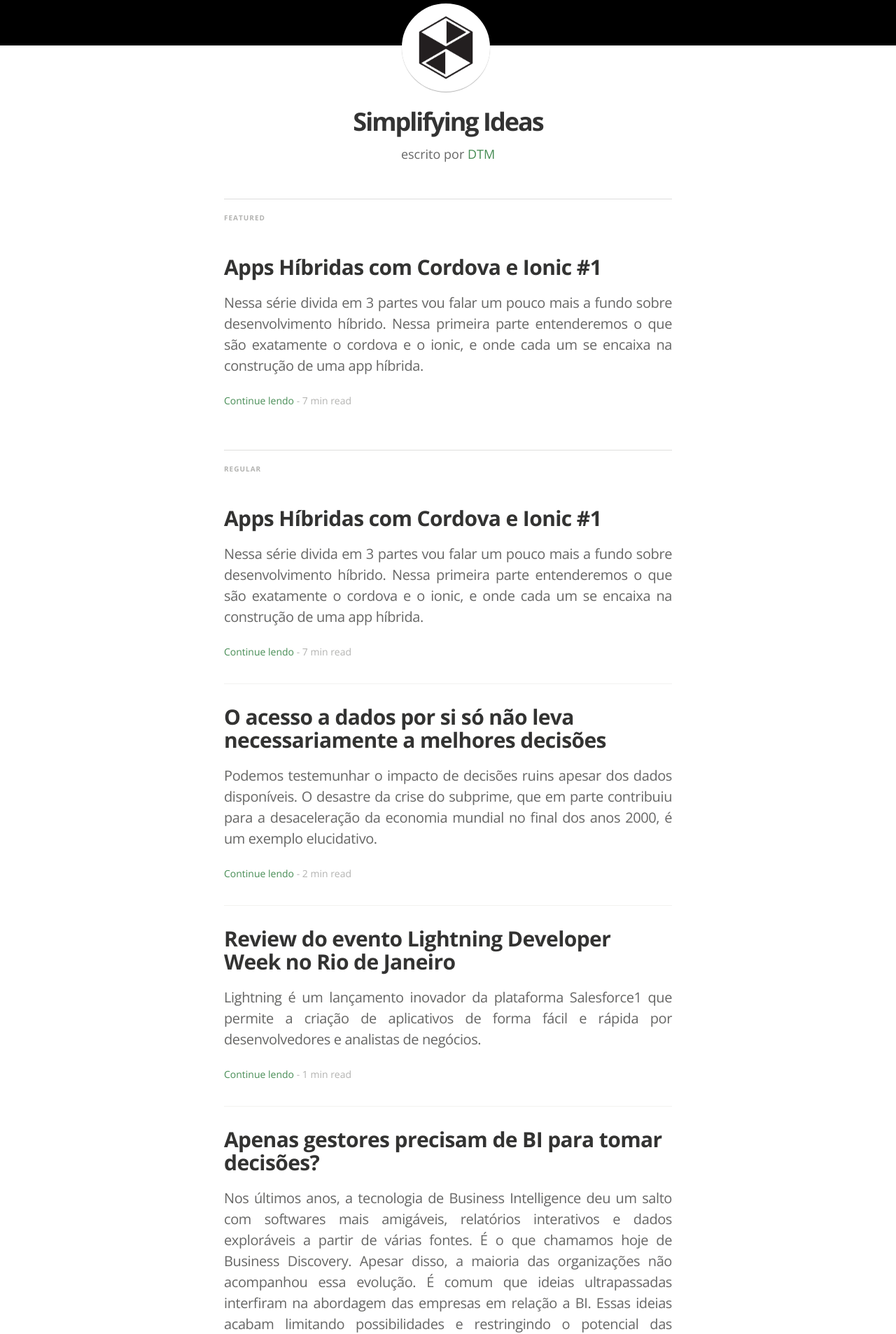
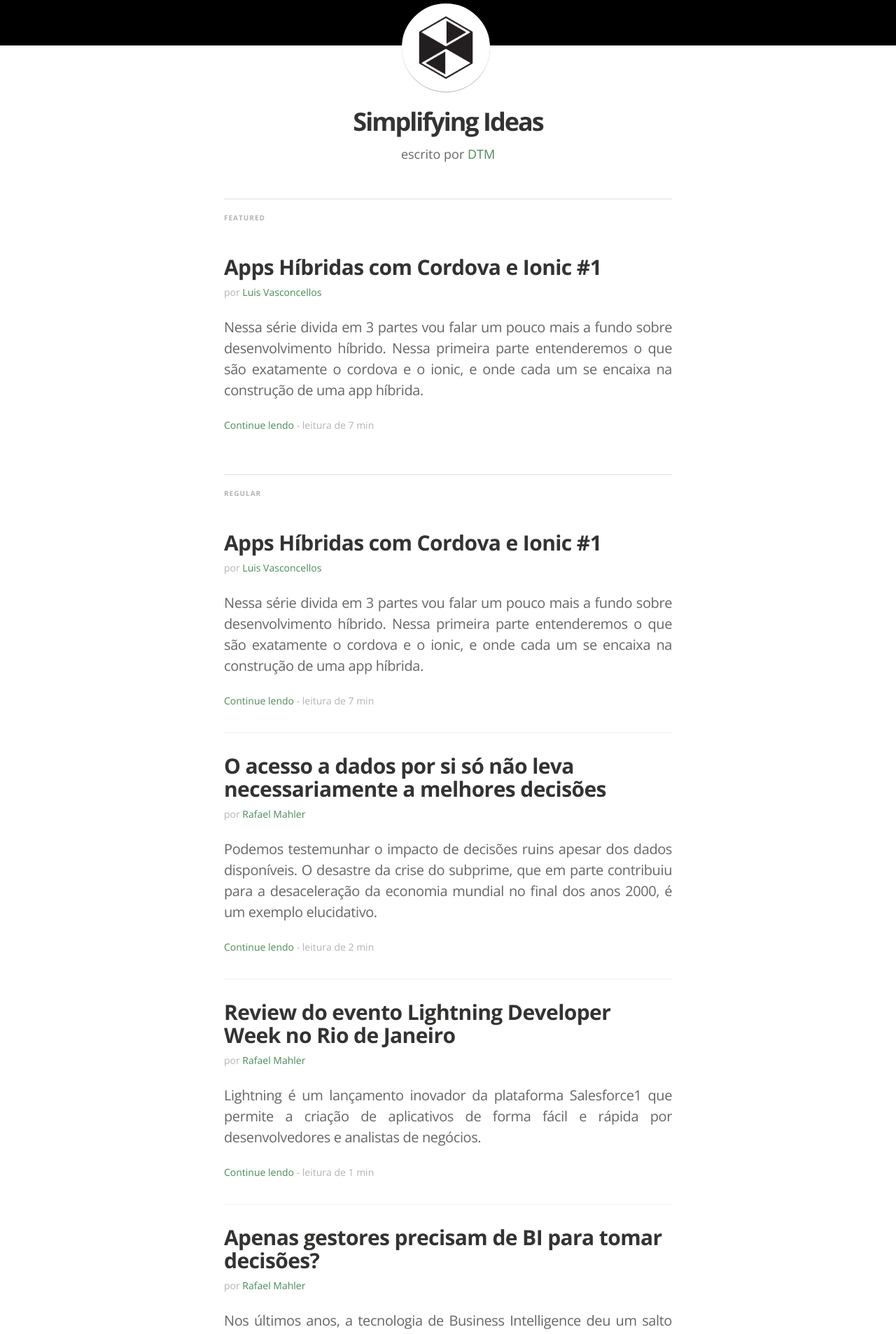
Before and after one commit to isabella232/dtmtec.github.io, a Jekyll site: the page built from index.html, in a window 1280 px wide. Shown: the top 1907 px of the page at 70% size. Built offline with Jekyll 4.4.1, drawn with Linux system fonts in a browser that asks for light colours; nearby versions of some CDN libraries; Markdown is read by kramdown in place of the engine named in the settings; the list of posts is cut into pages by our own code; comment, search, counter and statistics services are not loaded; some of the changed text lies outside the part shown.

Commit message:
Add names of all the dtm members

```diff
--- a/_config.yml
+++ b/_config.yml
@@ -37,5 +37,26 @@ social:
 authors:
   luis.vasconcellos:
     name: Luis Vasconcellos
+    twitter: http://twitter.com/vasconcelloslf
     signature: developer. vim and tmux enthusiast.
     description: Gosto de postar sobre tal, tal, tal e tal.
+  marcelo.murad:
+    name: Marcelo Murad
+  rafael.mahler:
+    name: Rafael Mahler
+  otavio.cardoso:
+    name: Otavio Cardoso
+  felipe.mesquita:
+    name: Felipe Mesquita
+  gustavo.kloh:
+    name: Gustavo Kloh
+  vicente.mundim:
+    name: Vicente Mundim
+  joao.mello:
+    name: João Mello
+  carlos.figueiredo:
+    name: Carlos Figueiredo
+  tomas.lima:
+    name: Tomas Lima
+  valeria.parajara:
+    name: Valéria Parajara
--- a/_includes/article-resume.html
+++ b/_includes/article-resume.html
@@ -1,10 +1,19 @@
 <article class="post" itemscope itemtype="http://schema.org/BlogPosting" role="article">
+
   <div class="article-item">
     <header class="post-header">
       <h2 class="post-title" itemprop="name">
         <a href="{{ post.url }}" itemprop="url">{{ post.title }}</a>
       </h2>
     </header>
+
+    <div class="post-meta top">
+      por
+      <a href="{{ site.authors[post.author].twitter}}">
+        {{ site.authors[post.author].name }}
+      </a>
+    </div>
+
     <section class="post-excerpt" itemprop="description">
       <p>
       {% if post.content contains "<!-- more -->" %}
@@ -15,11 +24,11 @@
       </p>
     </section>
 
-    <div class="post-meta">
+    <div class="post-meta bottom">
       <span>
         <a href="{{ post.url }}">Continue lendo</a>
       </span>
-      - {{ post.read_time }} read
+      - leitura de {{ post.read_time }}
     </div>
   </div>
 </article>
--- a/assets/css/main.sass
+++ b/assets/css/main.sass
@@ -176,12 +176,13 @@ body
       font-size: 14px
       color: #b3b3b1
       line-height: 30px
-      span
-        a
-          text-decoration: none
-          color: #468c54
+      a
+        text-decoration: none
+        color: #468c54
         &:hover
           text-decoration: underline
+      &.top
+        margin-top: 5px
 .container.featured
   padding-bottom: 40px
 
```
